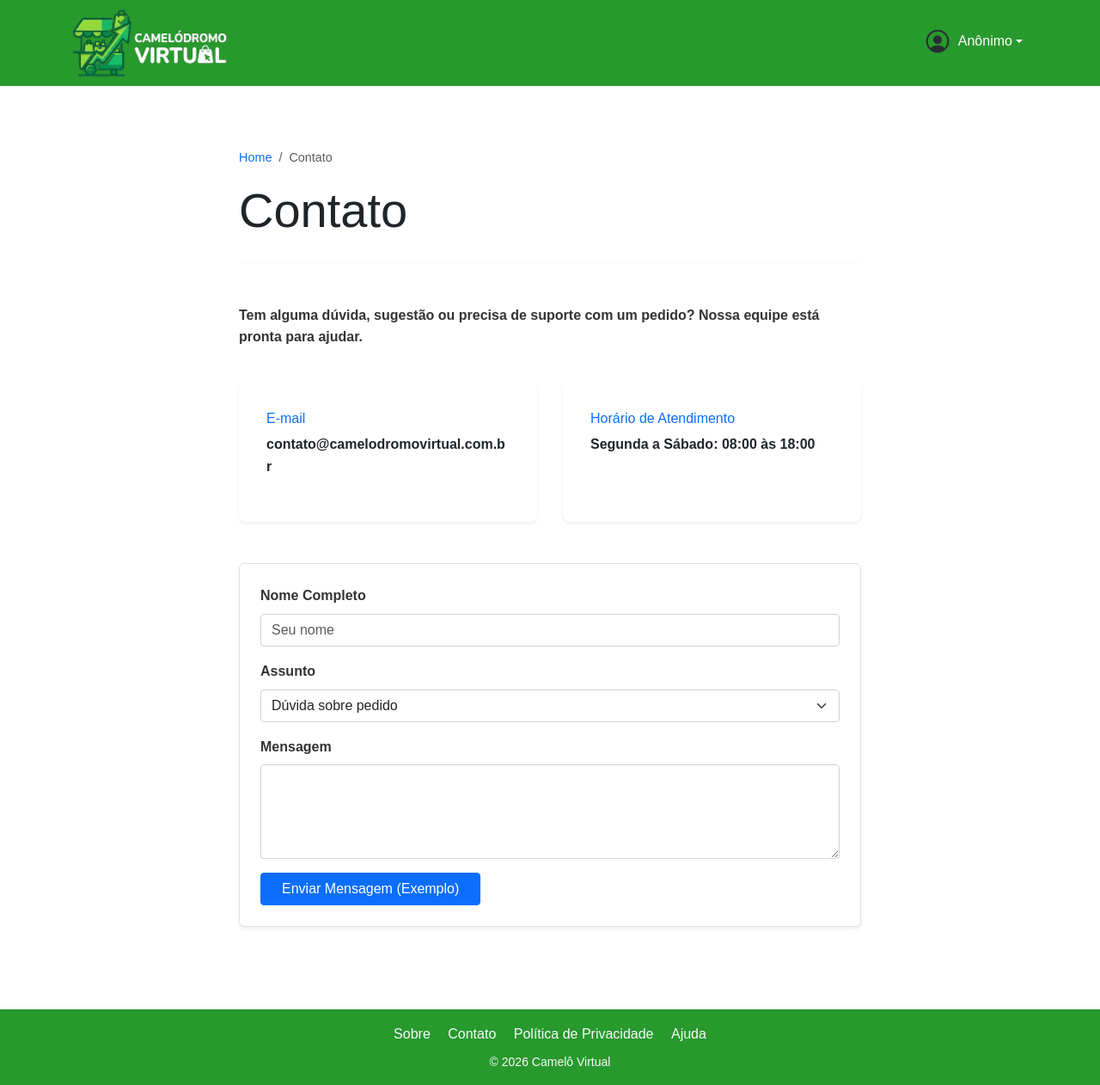
After one commit to LeonardoRodeghiero/CameloVirtual, a Django app: page /contato/ in a window 1280 px wide. The commit adds this page. Shown: the whole page at 86% size. Run offline with Django 5.2, Linux system fonts and the light colour scheme; some libraries are stand-ins or nearby versions.

Commit message:
fazendo as paginas do index

```diff
--- a/paginas/templates/paginas/index.html
+++ b/paginas/templates/paginas/index.html
@@ -339,17 +339,7 @@
             {% endif %}
 
 
-            <li class="nav-item dropdown d-none d-lg-block">
-                <a class="nav-link dropdown-toggle" href="#" id="dropdownMenu1" role="button" data-bs-toggle="dropdown" aria-expanded="false">
-                    Sobre a loja
-                </a>
-                <ul class="dropdown-menu" aria-labelledby="dropdownMenu1">
-                    <li><span class="dropdown-item-text">Informações adicionais</span></li>
-                    <li><a class="dropdown-item" href="#">Quem somos</a></li>
-                    <li><a class="dropdown-item" href="#">Localização e Atendimento</a></li>
 
-                </ul>
-            </li>
 
             {% if request.user.is_authenticated and user|in_group:"administrador" %}
                 <li class="nav-item dropdown d-none d-lg-block">
@@ -379,22 +369,7 @@
         <div class="accordion" id="mobileMenuAccordion">
 
 
-            <!-- Sobre a loja -->
-            <div class="accordion-item">
-                <h2 class="accordion-header" id="headingSobrealoja">
-                    <button class="accordion-button collapsed" type="button" data-bs-toggle="collapse" data-bs-target="#collapseSobrealoja" aria-expanded="false" aria-controls="collapseSobrealoja">
-                        Sobre a loja
-                    </button>
-                </h2>
-                <div id="collapseSobrealoja" class="accordion-collapse collapse" aria-labelledby="headingSobrealoja" data-bs-parent="#mobileMenuAccordion">
-                    <div class="accordion-body">
-                        <span class="dropdown-item-text">Informações Adicionais</span>
-                        <a href="#" class="dropdown-item">Quem Somos</a>
-                        <a href="#" class="dropdown-item">Localização e Atendimento</a>
 
-                    </div>
-                </div>
-            </div>
             {% if request.user.is_authenticated and user|in_group:"administrador" %}
                 <!-- Administração -->
                 <div class="accordion-item">
@@ -656,13 +631,13 @@
         <div class="container d-flex flex-column align-items-center">
 
             <div class="mb-2 mb-lg-0">
-            <a href="#" class="text-decoration-none text-light mx-2" >Sobre</a>
-            <a href="#" class="text-decoration-none text-light mx-2">Contato</a>
-            <a href="#" class="text-decoration-none text-light mx-2">Política de Privacidade</a>
-            <a href="#" class="text-decoration-none text-light mx-2">Ajuda</a>
+            <a href="{% url 'sobre' %}" class="text-decoration-none text-light mx-2" >Sobre</a>
+            <a href="{% url 'contato' %}" class="text-decoration-none text-light mx-2">Contato</a>
+            <a href="{% url 'privacidade' %}" class="text-decoration-none text-light mx-2">Política de Privacidade</a>
+            <a href="{% url 'ajuda' %}" class="text-decoration-none text-light mx-2">Ajuda</a>
             </div>
             <div class="small mt-2" style="color: var(--off-white);">
-            &copy; 2025 Camelô Virtual
+            &copy; 2026 Camelô Virtual
             </div>
         </div>
     </footer>
--- /dev/null
+++ b/paginas/templates/paginas/rodape/contato.html
@@ -0,0 +1,87 @@
+{% extends 'paginas/index.html' %}
+
+{% block conteudo %}
+    <head>
+    <meta charset="UTF-8">
+    <style>
+        @page { size: A4; margin: 15mm; background-color: #f8f9fa; }
+        body { font-family: sans-serif; color: #333; line-height: 1.6; margin: 0; }
+        .container { width: 100%; }
+        .breadcrumb { font-size: 0.9rem; margin-bottom: 1rem; color: #6c757d; }
+        .breadcrumb a { color: #0d6efd; text-decoration: none; }
+        h1 { font-size: 28pt; margin-bottom: 10pt; color: #212529; }
+        hr { border: 0; border-top: 1px solid #dee2e6; margin: 20pt 0; }
+        .lead { font-size: 14pt; color: #495057; }
+        .card { background: #fff; border-radius: 8px; border: 1px solid #dee2e6; padding: 15pt; margin-bottom: 15pt; }
+        .bg-light { background-color: #f8f9fa !important; }
+        .text-primary { color: #0d6efd !important; }
+        .mb-3 { margin-bottom: 1rem; }
+        .form-label { display: block; margin-bottom: .5rem; font-weight: bold; }
+        .form-control, .form-select { width: 100%; padding: .375rem .75rem; border: 1px solid #ced4da; border-radius: .25rem; box-sizing: border-box; }
+        .btn { display: inline-block; padding: .375rem .75rem; border-radius: .25rem; text-decoration: none; font-weight: 400; text-align: center; cursor: pointer; }
+        .btn-primary { color: #fff; background-color: #0d6efd; border-color: #0d6efd; }
+        .row { display: flex; flex-wrap: wrap; margin-right: -15px; margin-left: -15px; }
+        .col-md-6 { flex: 0 0 50%; max-width: 50%; padding: 0 15px; box-sizing: border-box; }
+        .list-group-item { border: 1px solid #dee2e6; margin-bottom: -1px; background-color: #fff; }
+        .page-break { page-break-after: always; }
+    </style>
+    </head>
+    <body>
+
+        <div class="container my-5">
+            <div class="row">
+                <div class="col-lg-8 mx-auto">
+                    <nav aria-label="breadcrumb">
+                        <ol class="breadcrumb">
+                            <li class="breadcrumb-item"><a href="{% url 'index' %}">Home</a></li>
+                            <li class="breadcrumb-item active" aria-current="page">Contato</li>
+                        </ol>
+                    </nav>
+                    <h1 class="display-4 mb-4">Contato</h1>
+                    <hr class="mb-5">
+
+        <p>Tem alguma dúvida, sugestão ou precisa de suporte com um pedido? Nossa equipe está pronta para ajudar.</p>
+        <div class="row g-4 mt-2">
+            <div class="col-md-6">
+                <div class="card h-100 border-0 shadow-sm p-3 bg-white">
+                    <div class="card-body">
+                        <h6 class="text-primary">E-mail</h6>
+                        <p class="mb-0">contato@camelodromovirtual.com.br</p>
+                    </div>
+                </div>
+            </div>
+            <div class="col-md-6">
+                <div class="card h-100 border-0 shadow-sm p-3 bg-white">
+                    <div class="card-body">
+                        <h6 class="text-primary">Horário de Atendimento</h6>
+                        <p class="mb-0">Segunda a Sábado: 08:00 às 18:00</p>
+                    </div>
+                </div>
+            </div>
+        </div>
+        <div class="mt-5 p-4 bg-white border rounded shadow-sm">
+            <div class="mb-3">
+                <label class="form-label">Nome Completo</label>
+                <input type="text" class="form-control" placeholder="Seu nome">
+            </div>
+            <div class="mb-3">
+                <label class="form-label">Assunto</label>
+                <select class="form-select">
+                    <option>Dúvida sobre pedido</option>
+                    <option>Quero ser um vendedor</option>
+                    <option>Sugestões</option>
+                    <option>Outros</option>
+                </select>
+            </div>
+            <div class="mb-3">
+                <label class="form-label">Mensagem</label>
+                <textarea class="form-control" rows="4"></textarea>
+            </div>
+            <button type="button" class="btn btn-primary px-4">Enviar Mensagem (Exemplo)</button>
+        </div>
+
+                </div>
+            </div>
+        </div>
+    </body>
+{% endblock %}
--- a/paginas/urls.py
+++ b/paginas/urls.py
@@ -1,5 +1,5 @@
 from django.urls import path
-from .views import IndexView, AcessoNegadoView, ClienteProdutoList, ProdutoEspecifico, VerCarrinho, alterar_quantidade, CameloView, AcessoNegadoCameloView, ClienteProdutoCameloList, ProdutoCameloEspecifico, ClienteCameloList, InserirFuncionarioView, ConfirmarFuncionarioView, ConfirmarEndereco, VerHistoricoPedidos, ProdutoCameloCategoriaList, FinalizarPedidoView, CancelarPedidoView, AvaliacoesCamelo, CameloPerfilList
+from .views import IndexView, AcessoNegadoView, ClienteProdutoList, ProdutoEspecifico, VerCarrinho, alterar_quantidade, CameloView, AcessoNegadoCameloView, ClienteProdutoCameloList, ProdutoCameloEspecifico, ClienteCameloList, InserirFuncionarioView, ConfirmarFuncionarioView, ConfirmarEndereco, VerHistoricoPedidos, ProdutoCameloCategoriaList, FinalizarPedidoView, CancelarPedidoView, AvaliacoesCamelo, CameloPerfilList, SobreView, ContatoView, PrivacidadeView, AjudaView
 urlpatterns = [
     path('', IndexView.as_view(), name="index"),
     path('<int:pk>/', CameloView.as_view(), name="camelo"),
@@ -35,6 +35,14 @@ urlpatterns = [
 
     path('<int:camelo_id>/usuarios/', CameloPerfilList.as_view(), name='listar-usuarios-camelo'),
 
+    path('sobre/', SobreView.as_view(), name='sobre'),
+
+    path('contato/', ContatoView.as_view(), name='contato'),
+
+    path('privacidade/', PrivacidadeView.as_view(), name='privacidade'),
+
+    path('ajuda/', AjudaView.as_view(), name='ajuda'),
+
 
 
 ]
--- a/paginas/views.py
+++ b/paginas/views.py
@@ -34,6 +34,9 @@ from datetime import datetime
 from django.db import transaction
 
 from django.contrib.auth.mixins import LoginRequiredMixin
+
+import resend
+
 
 # Create your views here.
 
@@ -966,3 +969,37 @@ class CameloPerfilList(LoginRequiredMixin, ListView):
         context['nome_modelo_lista'] = 'usuarios'
         context['camelo'] = camelo
         return context
+
+
+
+class SobreView(TemplateView):
+    template_name = "paginas/rodape/sobre.html"
+
+
+class ContatoView(TemplateView):
+    template_name = "paginas/rodape/contato.html"
+
+    try:
+        params = {
+            "from": "onboarding@resend.dev", # No plano grátis, usar este remetente padrão
+            "to": [cadastro.email],          # O e-mail do seu cliente
+            "subject": "Código de Confirmação - Camelódromo Virtual",
+            "html": f"""
+                <h1>Bem-vindo ao Camelódromo Virtual!</h1>
+                <p>Seu código de confirmação é: <strong>{cadastro.codigo}</strong></p>
+                <p>Use este código para ativar sua conta.</p>
+            """,
+        }
+
+        resend.Emails.send(params)
+        print("E-mail enviado com sucesso via API!")
+
+    except Exception as e:
+        print(f"Erro ao enviar via Resend: {e}")
+
+
+class PrivacidadeView(TemplateView):
+    template_name = "paginas/rodape/privacidade.html"
+
+class AjudaView(TemplateView):
+    template_name = "paginas/rodape/ajuda.html"
--- a/usuarios/views.py
+++ b/usuarios/views.py
@@ -246,7 +246,7 @@ class UsuarioCreateWizard(SessionWizardView):
 
         try:
             params = {
-                "from": "onboarding@resend.dev", # No plano grátis, use este remetente padrão
+                "from": "onboarding@resend.dev", # No plano grátis, usar este remetente padrão
                 "to": [cadastro.email],          # O e-mail do seu cliente
                 "subject": "Código de Confirmação - Camelódromo Virtual",
                 "html": f"""
```
Also changed, not shown: paginas/templates/paginas/camelo_padrao.html (+7 -7 lines), paginas/templates/paginas/rodape/ajuda.html (added, +57 -0 lines), paginas/templates/paginas/rodape/privacidade.html (added, +60 -0 lines), paginas/templates/paginas/rodape/sobre.html (added, +61 -0 lines).
